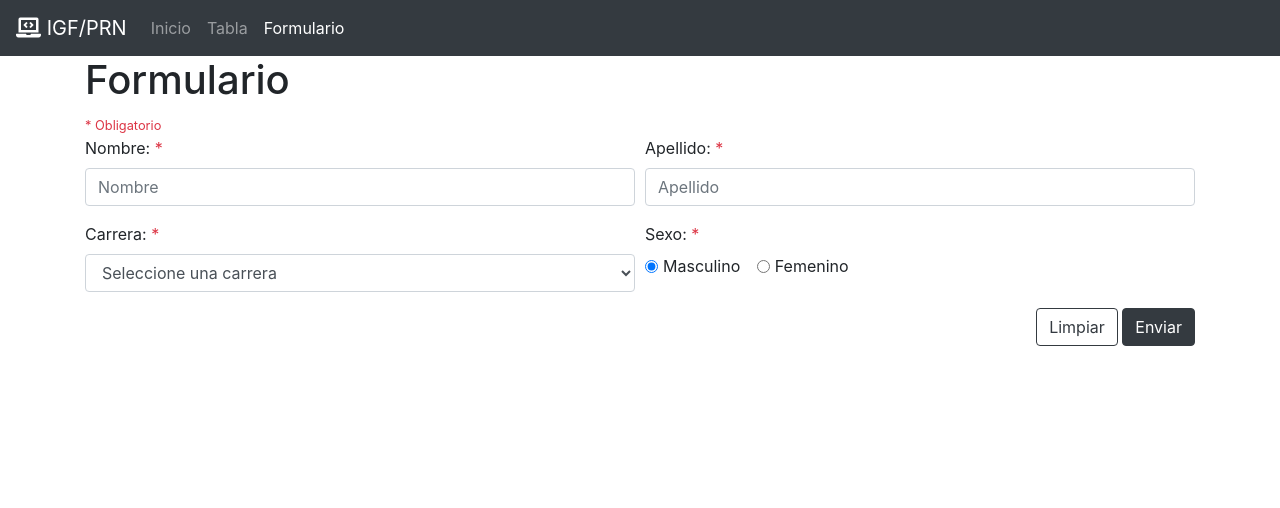
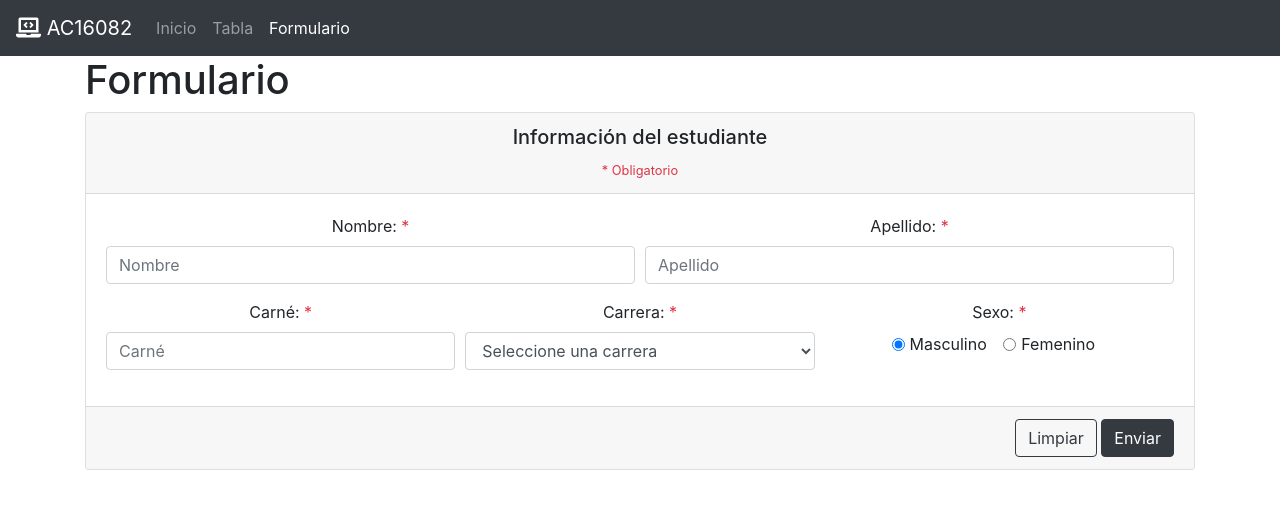
Before and after one commit to MarioArgueta1/induccion01, a plain HTML site: page formulario.html in a window 1280 px wide. Drawn offline with nearby package versions, Linux system fonts and the light colour scheme.

Commit message:
Agregadas las modificaciones del mini-proyecto

```diff
--- a/formulario.html
+++ b/formulario.html
@@ -13,7 +13,7 @@
   <body>
     <!-- Barra de navegación -->
     <nav class="navbar navbar-expand-lg navbar-dark bg-dark">
-      <a class="navbar-brand" href="index.html"><i class="fas fa-laptop-code"></i> IGF/PRN</a>
+      <a class="navbar-brand" href="index.html"><i class="fas fa-laptop-code"></i> AC16082</a>
       <button class="navbar-toggler" type="button" data-toggle="collapse" data-target="#navbarSupportedContent" aria-controls="navbarSupportedContent" aria-expanded="false" aria-label="Toggle navigation">
         <span class="navbar-toggler-icon"></span>
       </button>
@@ -36,26 +36,37 @@
     <!-- Contenido de la página -->
     <div class="container">
       <h1>Formulario</h1>
-      <small class="text-danger">* Obligatorio</small>
 
       <form id="formEstudiante" action="" method="GET">
+
+          <!-- Card -->
+        <div class="card text-center">
+            <div class="card-header">
+              <h5>Informaci&oacute;n del estudiante</h5>
+              <small class="text-danger">* Obligatorio</small>
+            </div>
+            <div class="card-body">
+              <!-- Nombre -->
               <div class="form-row">
-          <!-- Nombre -->
                 <div class="form-group col-md-6">
                   <label for="nombre">Nombre: <span class="text-danger">*</span></label>
                   <input type="text" class="form-control" placeholder="Nombre" id="nombre" name="nombre">
                 </div>
-
                 <!-- Apellido -->
                 <div class="form-group col-md-6">
                   <label for="apellido">Apellido: <span class="text-danger">*</span></label>
                   <input type="text" class="form-control" placeholder="Apellido" id="apellido" name="apellido">
                 </div>
-        </div>
+              </div><!-- Fila1 en card body -->
 
               <div class="form-row">
+                    <!-- Carne -->
+                    <div class="form-group col-md-4">
+                      <label for="carne">Carn&eacute;: <span class="text-danger">*</span></label>
+                      <input type="text" class="form-control" placeholder="Carn&eacute;" id="carne" name="carne">
+                    </div>
                     <!-- Carrera -->
-          <div class="form-group col-md-6">
+                    <div class="form-group col-md-4">
                       <label for="carrera">Carrera: <span class="text-danger">*</span></label><br>
                       <select class="form-control" name="carrera" id="carrera">
                         <option value="" disabled selected>Seleccione una carrera</option>
@@ -66,7 +77,7 @@
                     </div>
 
                     <!-- Sexo -->
-          <div class="form-group col-md-6">
+                    <div class="form-group col-md-4">
                         <label for="sexo">Sexo: <span class="text-danger">*</span></label>
 
                         <div>
@@ -83,8 +94,10 @@
                           </div>
                        </div>
                      </div>
-        </div>
+               </div> <!-- Termina fila2 card body -->
 
+            </div> <!-- Termina card body -->
+            <div class="card-footer text-muted">
               <div class="float-right">
                 <!-- Botón de limpiar -->
                 <button id="btnLimpiar" class="btn btn-outline-dark" type="button">Limpiar</button>
@@ -92,8 +105,12 @@
                 <!-- Botón de submit -->
                 <button class="btn btn-dark" type="submit">Enviar</button>
               </div>
+            </div>
+         </div><!-- Termina card  -->
+
       </form>
     </div>
+
 
     <!-- Scripts js -->
     <!-- jQuery library -->
```
Also changed, not shown: index.html (+1 -1 lines), tabla.html (+19 -4 lines). Lines whose indentation alone changed are shown as unchanged.
